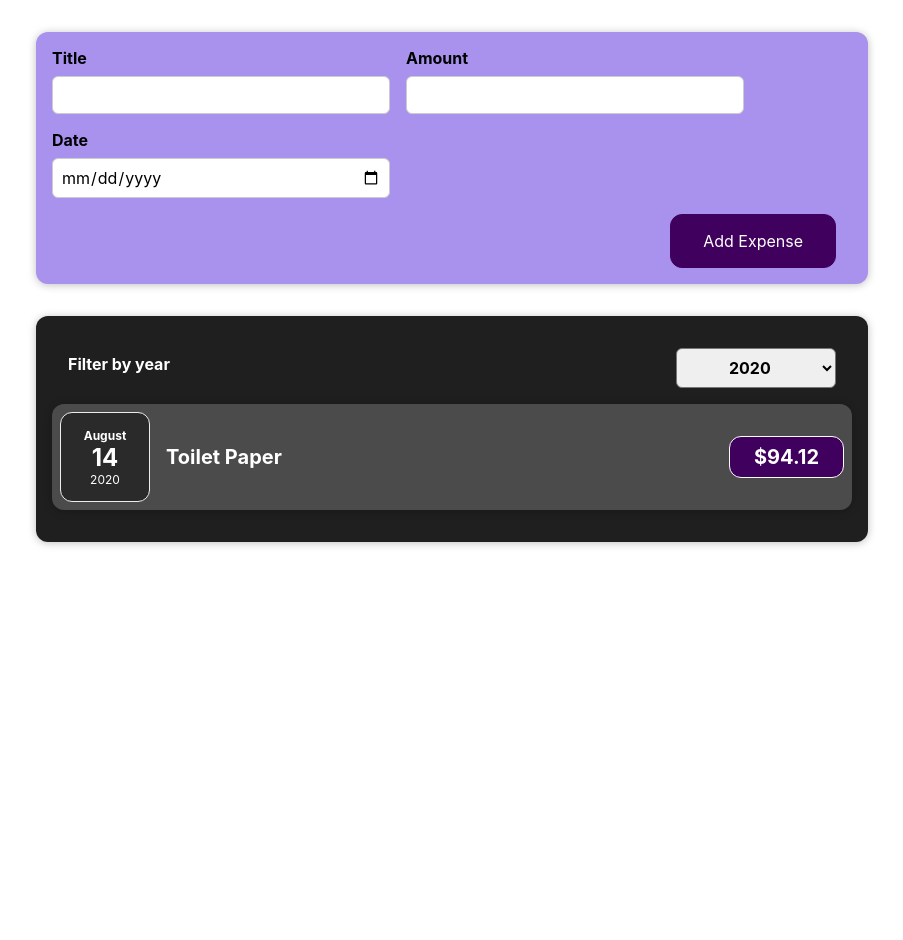
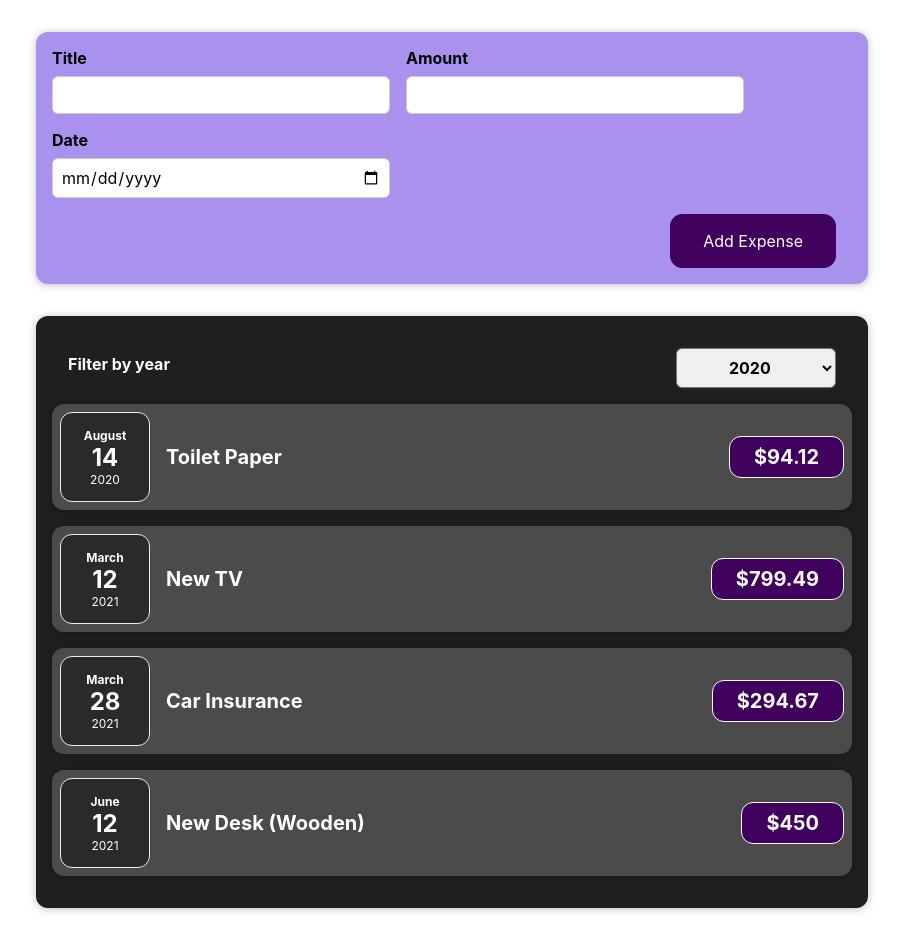
Before and after one commit to shoaib-karim-ali/reactjs-expense-tracking, a React (Create React App) app: page / in a window 1280 px wide. Shown: the whole page, without its empty margins (188-1091 px from the left). Before the commit the page ends 800 px from the top, so only its background shows below. Built offline with nearby package versions, Linux system fonts and the light colour scheme.

Commit message:
Make expenses list stateful

```diff
--- a/src/App.js
+++ b/src/App.js
@@ -1,8 +1,8 @@
+import { useState } from 'react';
 import NewExpense from "./components/new-expense/NewExpense";
 import Expenses from "./components/expenses/Expenses";
 
-const App = () => {
-  const expenses = [
+const DUMMY_EXPENSES = [
   {
     id: 'e1',
     title: 'Toilet Paper',
@@ -28,9 +28,14 @@ const App = () => {
   },
 ];
 
+const App = () => {
+  const [expenses, setExpenses] = useState(DUMMY_EXPENSES);
+
   const addExpenseHandler = expense => {
-    console.log('In App.js');
-    console.log(expense);
+    setExpenses(prevState => [
+      expense,
+      ...prevState
+    ]);
   };
 
   return (
--- a/src/components/expenses/Expenses.js
+++ b/src/components/expenses/Expenses.js
@@ -14,11 +14,14 @@ const Expenses = props => {
     return (
         <Card className="expenses">
             <ExpensesFilter selected={filteredYear} onChangeFilter={filterChangeHandler} />
-            <ExpenseItem
-                title={props.items[0].title}
-                amount={props.items[0].amount}
-                date={props.items[0].date}
-            />
+            {props.items.map(expense => (
+                <ExpenseItem
+                    key={expense.id}
+                    title={expense.title}
+                    amount={expense.amount}
+                    date={expense.date}
+                />
+            ))}
         </Card>
     );
 }
```
Lines whose indentation alone changed are shown as unchanged.
